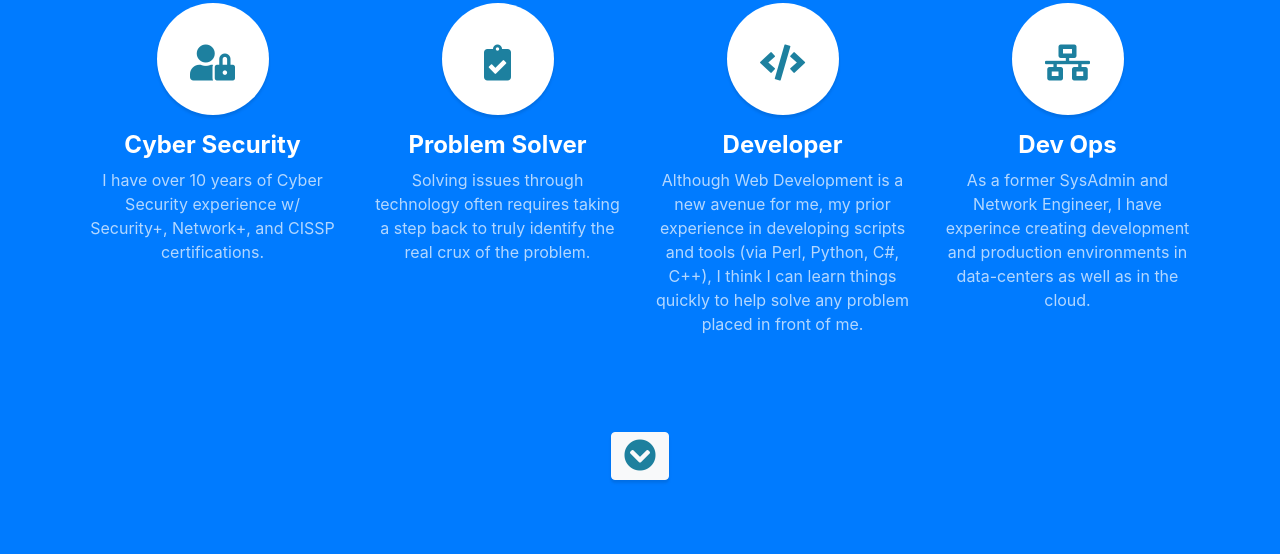
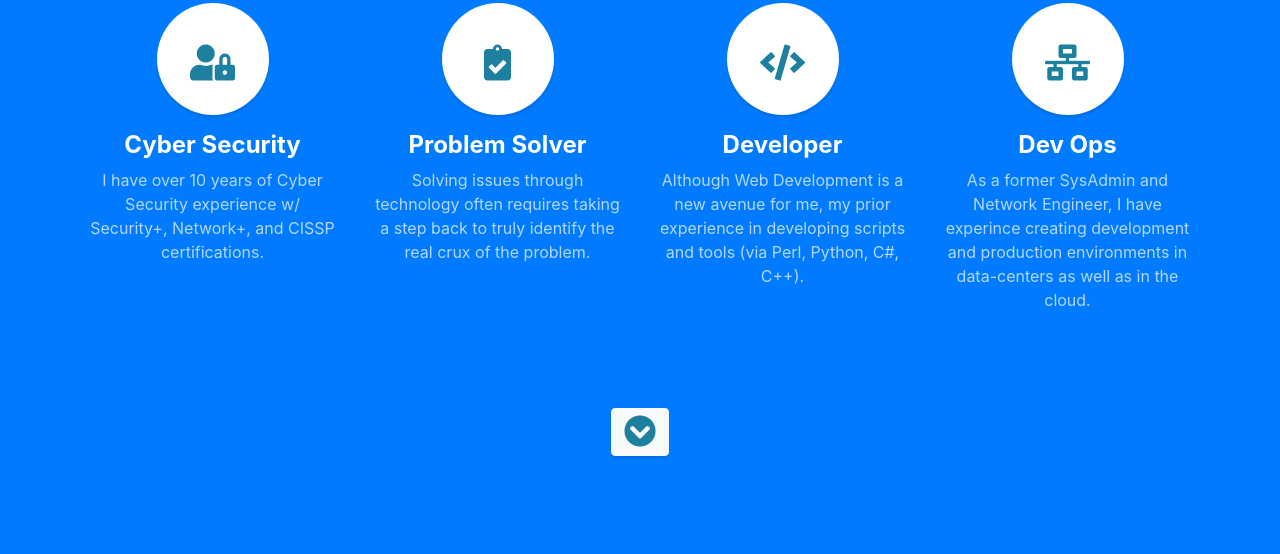
Before and after one commit to edelBCS/bcs-portfolio-3, a website with bundled scripts: page index.html in a window 1280 px wide. Shown: the part 1861-2415 px from the top of the page. Built offline with nearby package versions, Linux system fonts and the light colour scheme; files whose address does not match are found by name.

Commit message:
removed devloper verbage

```diff
--- a/index.html
+++ b/index.html
@@ -152,8 +152,7 @@
             <strong>Developer</strong>
           </h4>
           <p class="text-faded mb-0">Although Web Development is a new avenue for me, my prior experience in developing
-            scripts and tools (via Perl, Python, C#, C++), I think I can learn things quickly to help solve any problem placed in
-            front of me.</p>
+            scripts and tools (via Perl, Python, C#, C++).</p>
         </div>
         <div class="col-lg-3 col-md-6">
           <span class="service-icon rounded-circle mx-auto mb-3">
```
